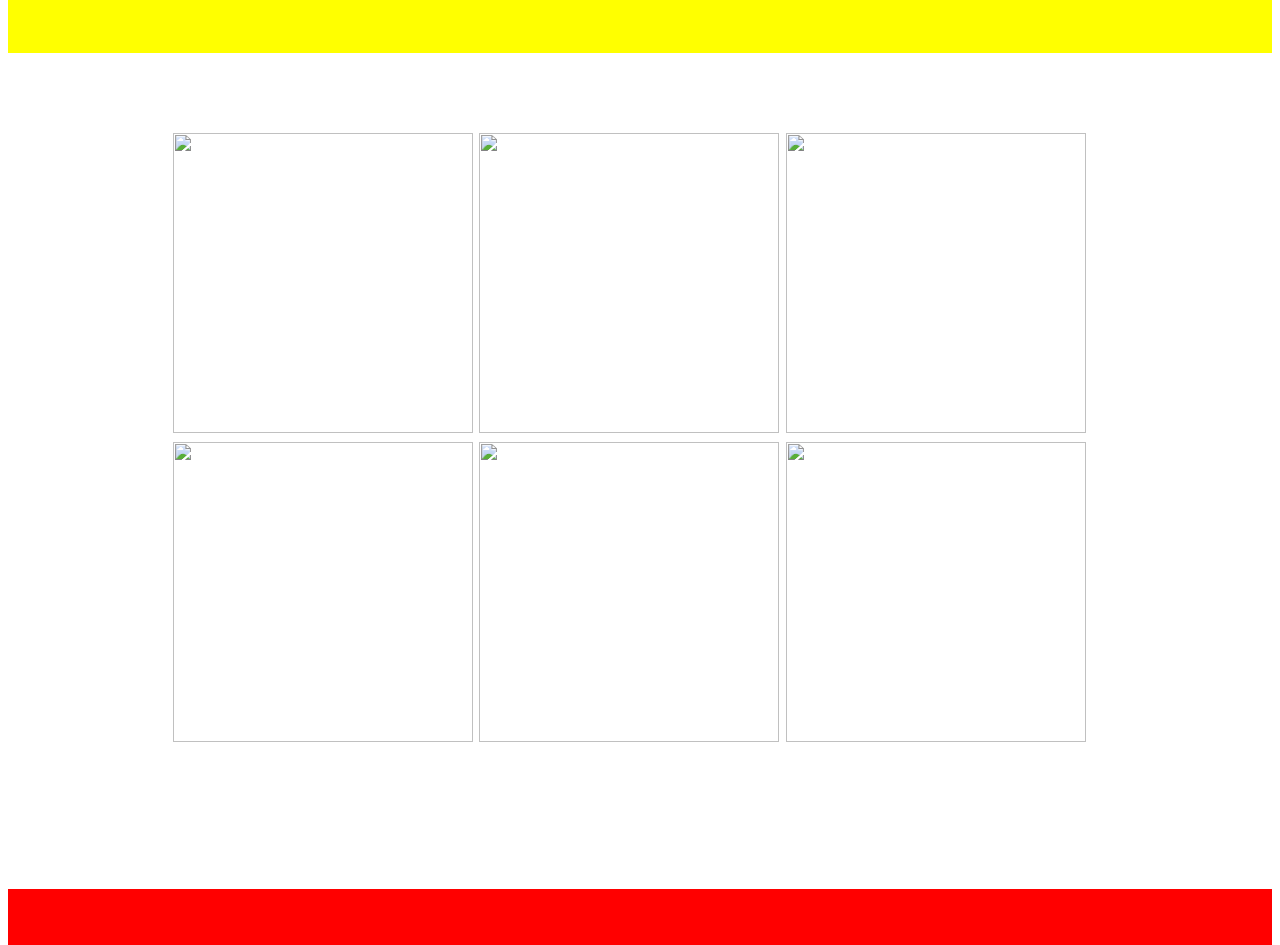
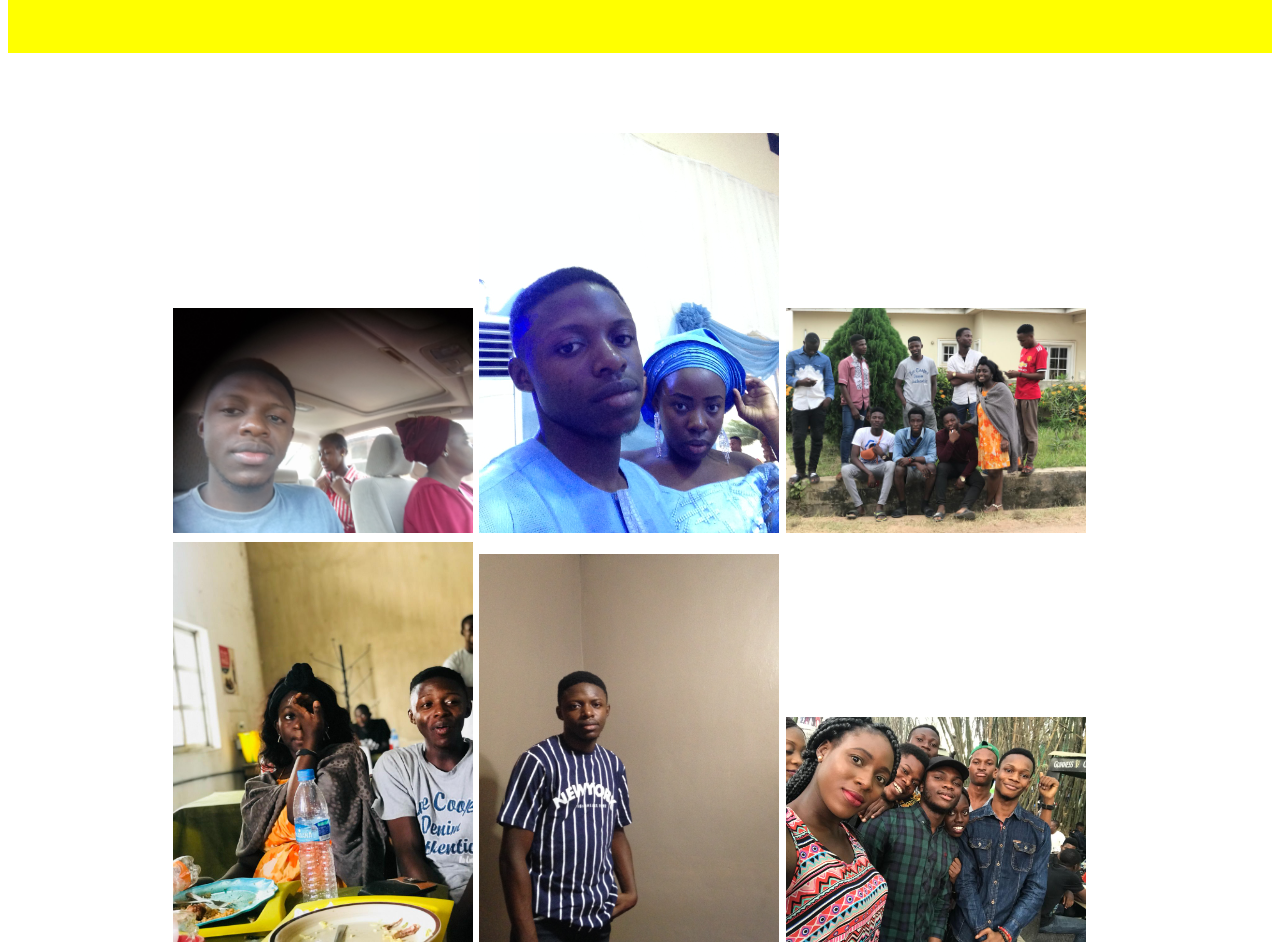
Before and after one commit to adesal120/adesal120.github.io, a plain HTML site: page index.html in a window 1280 px wide. Shown: the part 1860-2805 px from the top of the page. Drawn offline with Linux system fonts and the light colour scheme.

Commit message:
Changed the file path of the images

```diff
--- a/index.html
+++ b/index.html
@@ -78,12 +78,12 @@
                                             <div>
                                                 <h1></h1> <br>
                                                 <p class="subtext">
-                                                        <img src="Ibukun1.jpg">
-                                                        <img src="Ibukun2.jpg">
-                                                        <img src="Ibukun3.jpg">
-                                                        <img src="Ibukun4.jpg">
-                                                        <img src="Ibukun5.jpg">
-                                                        <img src="Ibukun6.jpg">
+                                                        <img src="images/Ibukun1.jpg">
+                                                        <img src="images/Ibukun2.jpg">
+                                                        <img src="images/Ibukun3.jpg">
+                                                        <img src="images/Ibukun4.jpg">
+                                                        <img src="images/Ibukun5.jpg">
+                                                        <img src="images/Ibukun6.jpg">
                                                 </p>
                                             </div>
                                         </section>
```
